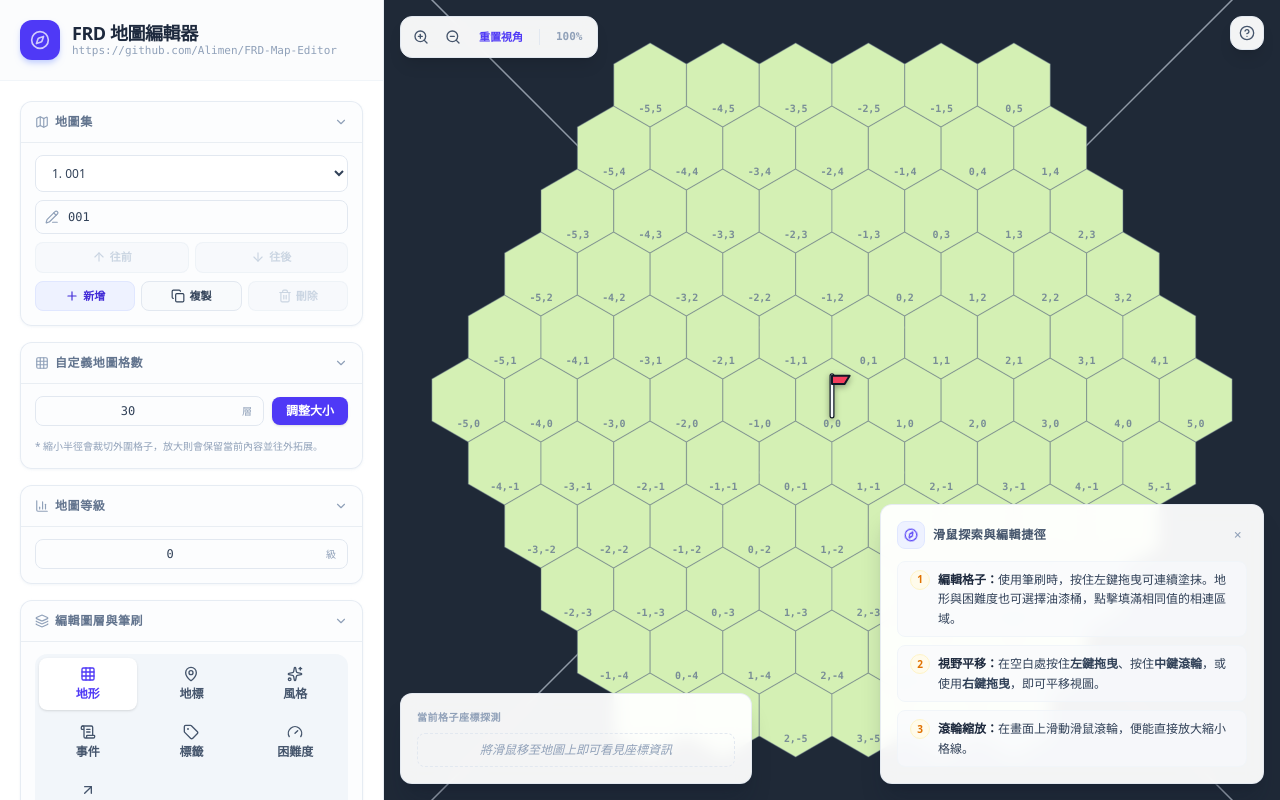
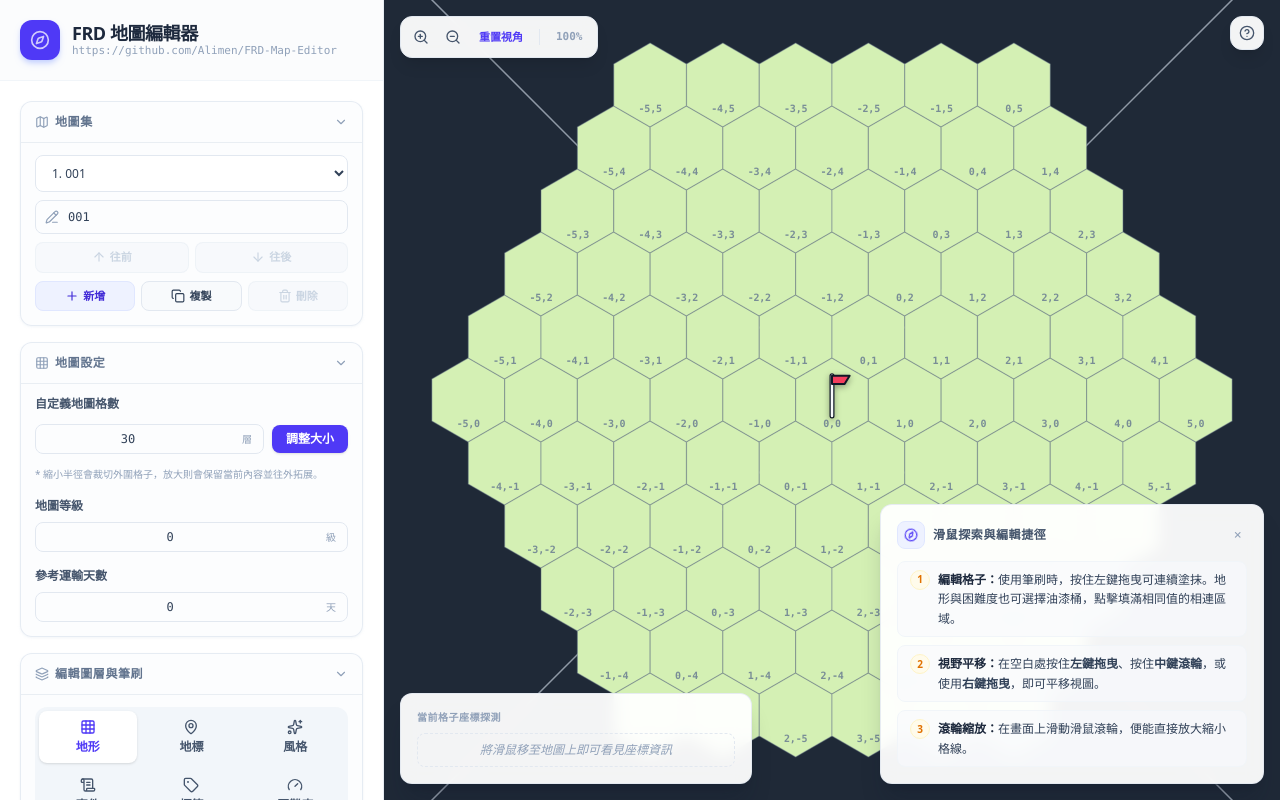
Before and after one commit to Alimen/FRD-Map-Editor, a React (Vite) app: page / in a window 1280 px wide. Built offline with nearby package versions, Linux system fonts and the light colour scheme.

Commit message:
Add reference travel days setting for each map.

```diff
--- a/src/App.tsx
+++ b/src/App.tsx
@@ -102,6 +102,7 @@ const DEFAULT_CAMP_TAG = "";
 interface AtlasMap {
   id: string;
   level: number;
+  refTravelDays: number;
   radius: number;
   cells: Record<string, HexCell>;
   travelEvents: TravelEventMap;
@@ -220,6 +221,7 @@ export default function App() {
     {
       id: DEFAULT_MAP_ID,
       level: 0,
+      refTravelDays: 0,
       radius: DEFAULT_MAP_RADIUS,
       cells: createNewMapCells(),
       travelEvents: {},
@@ -502,6 +504,7 @@ export default function App() {
     const nextMap: AtlasMap = {
       id: getNextMapId(nextMaps),
       level: 0,
+      refTravelDays: 0,
       radius: DEFAULT_MAP_RADIUS,
       cells: createNewMapCells(),
       travelEvents: {},
@@ -531,6 +534,7 @@ export default function App() {
     const duplicatedMap: AtlasMap = {
       id: getNextMapId(nextMaps),
       level: sourceMap.level,
+      refTravelDays: sourceMap.refTravelDays,
       radius: sourceMap.radius,
       cells: JSON.parse(JSON.stringify(sourceMap.cells)),
       travelEvents: JSON.parse(JSON.stringify(sourceMap.travelEvents)),
@@ -584,6 +588,17 @@ export default function App() {
     setMaps((prevMaps) => prevMaps.map((map, index) => index === selectedMapIndex ? {
       ...map,
       id: sanitizedId || map.id,
+    } : map));
+  };
+
+  const handleChangeRefTravelDays = (refTravelDays: number) => {
+    if (!Number.isFinite(refTravelDays) || refTravelDays < 0) {
+      return;
+    }
+
+    setMaps((prevMaps) => prevMaps.map((map, index) => index === selectedMapIndex ? {
+      ...map,
+      refTravelDays,
     } : map));
   };
 
@@ -979,6 +994,7 @@ export default function App() {
     return {
       id: map.id,
       level: map.level,
+      refTravelDays: map.refTravelDays,
       world: {
         radius: map.radius,
         tiles: exportCells.map((c) => ({
@@ -1100,6 +1116,9 @@ export default function App() {
     return {
       id: typeof data.id === "string" && data.id.trim() ? data.id.trim() : fallbackId,
       level: Number.isSafeInteger(data.level) && data.level >= 0 ? data.level : 0,
+      refTravelDays: typeof data.refTravelDays === "number" && Number.isFinite(data.refTravelDays) && data.refTravelDays >= 0
+        ? data.refTravelDays
+        : 0,
       radius: nextRadius,
       cells: nextCells,
       travelEvents: nextTravelEvents,
@@ -1243,6 +1262,8 @@ export default function App() {
         onMoveMap={handleMoveMap}
         mapLevel={maps[selectedMapIndex].level}
         onChangeMapLevel={handleChangeMapLevel}
+        refTravelDays={maps[selectedMapIndex].refTravelDays}
+        onChangeRefTravelDays={handleChangeRefTravelDays}
         exportJSON={handleExportJSON}
         importJSON={handleImportJSON}
         terrainCounts={terrainCounts}
--- a/src/components/Sidebar.tsx
+++ b/src/components/Sidebar.tsx
@@ -96,6 +96,8 @@ interface SidebarProps {
   onMoveMap: (direction: -1 | 1) => void;
   mapLevel: number;
   onChangeMapLevel: (level: number) => void;
+  refTravelDays: number;
+  onChangeRefTravelDays: (days: number) => void;
 
   // JSON Operations
   exportJSON: () => void;
@@ -104,7 +106,7 @@ interface SidebarProps {
   getCurrentJSON: () => string;
 }
 
-type SidebarGroupId = "mapAtlas" | "mapLevel" | "brush" | "history" | "stats" | "grid" | "json";
+type SidebarGroupId = "mapAtlas" | "mapSettings" | "brush" | "history" | "stats" | "json";
 
 const sortTravelEventBrushes = (eventIds: string[]) => {
   return [...eventIds].sort((a, b) => a.localeCompare(b));
@@ -196,6 +198,8 @@ export const Sidebar: React.FC<SidebarProps> = ({
   onMoveMap,
   mapLevel,
   onChangeMapLevel,
+  refTravelDays,
+  onChangeRefTravelDays,
   exportJSON,
   importJSON,
   terrainCounts,
@@ -207,6 +211,7 @@ export const Sidebar: React.FC<SidebarProps> = ({
   const [inputRadiusInput, setInputRadiusInput] = useState<string>(String(radius));
   const [mapNameInput, setMapNameInput] = useState<string>(maps[selectedMapIndex]?.id ?? "");
   const [mapLevelInput, setMapLevelInput] = useState<string>(String(mapLevel));
+  const [refTravelDaysInput, setRefTravelDaysInput] = useState<string>(String(refTravelDays));
   const [newTravelEventInput, setNewTravelEventInput] = useState<string>("");
   const [travelEventBrushes, setTravelEventBrushes] = useState<string[]>([]);
   const [newCampTagInput, setNewCampTagInput] = useState<string>("");
@@ -214,11 +219,10 @@ export const Sidebar: React.FC<SidebarProps> = ({
   const [copied, setCopied] = useState(false);
   const [expandedGroups, setExpandedGroups] = useState<Record<SidebarGroupId, boolean>>({
     mapAtlas: true,
-    mapLevel: true,
+    mapSettings: true,
     brush: true,
     history: true,
     stats: true,
-    grid: true,
     json: true,
   });
 
@@ -240,6 +244,10 @@ export const Sidebar: React.FC<SidebarProps> = ({
   useEffect(() => {
     setMapLevelInput(String(mapLevel));
   }, [mapLevel, maps, selectedMapIndex]);
+
+  useEffect(() => {
+    setRefTravelDaysInput(String(refTravelDays));
+  }, [refTravelDays, maps, selectedMapIndex]);
 
   useEffect(() => {
     setTravelEventBrushes(sortTravelEventBrushes(loadedTravelEventBrushes.eventIds));
@@ -497,14 +505,16 @@ export const Sidebar: React.FC<SidebarProps> = ({
           </div>
         </CollapsibleGroup>
 
-        {/* Custom Grid size (支援自定義格數) */}
+        {/* Map Settings */}
         <CollapsibleGroup
-          title="自定義地圖格數"
+          title="地圖設定"
           icon={<Grid className="w-3.5 h-3.5 text-slate-400" />}
-          expanded={expandedGroups.grid}
-          onToggle={() => toggleGroup("grid")}
+          expanded={expandedGroups.mapSettings}
+          onToggle={() => toggleGroup("mapSettings")}
         >
+          <div className="space-y-4">
             <div className="space-y-3">
+              <label htmlFor="grid-radius-input" className="block text-xs font-semibold text-slate-600">自定義地圖格數</label>
               <form onSubmit={handleResizeSubmit} className="flex gap-2 items-center">
                 <div className="relative flex-1">
                   <input
@@ -531,15 +541,8 @@ export const Sidebar: React.FC<SidebarProps> = ({
                 * 縮小半徑會裁切外圍格子，放大則會保留當前內容並往外拓展。
               </div>
             </div>
-        </CollapsibleGroup>
-
-        {/*Map Level*/}
-        <CollapsibleGroup
-          title="地圖等級"
-          icon={<BarChart3 className="w-3.5 h-3.5 text-slate-400" />}
-          expanded={expandedGroups.mapLevel}
-          onToggle={() => toggleGroup("mapLevel")}
-        >
+            <div className="space-y-2">
+              <label htmlFor="map-level-input" className="block text-xs font-semibold text-slate-600">地圖等級</label>
               <div className="relative">
                 <input
                   id="map-level-input"
@@ -565,6 +568,37 @@ export const Sidebar: React.FC<SidebarProps> = ({
                   className="w-full pl-3 pr-10 py-1.5 text-xs rounded-lg border border-slate-200 text-slate-700 font-mono text-center focus:outline-none focus:ring-1 focus:ring-indigo-500"
                 />
                 <span className="absolute right-3 top-1/2 -translate-y-1/2 text-[10px] text-slate-400 font-medium">級</span>
+              </div>
+            </div>
+            <div className="space-y-2">
+              <label htmlFor="ref-travel-days-input" className="block text-xs font-semibold text-slate-600">參考運輸天數</label>
+              <div className="relative">
+                <input
+                  id="ref-travel-days-input"
+                  aria-label="參考運輸天數"
+                  type="number"
+                  min="0"
+                  step="any"
+                  value={refTravelDaysInput}
+                  onChange={(e) => {
+                    const value = e.target.value;
+                    setRefTravelDaysInput(value);
+                    const days = Number(value);
+                    if (value.trim() && Number.isFinite(days) && days >= 0) {
+                      onChangeRefTravelDays(days);
+                    }
+                  }}
+                  onBlur={() => setRefTravelDaysInput(String(refTravelDays))}
+                  onKeyDown={(e) => {
+                    if (e.key === "Enter") {
+                      e.currentTarget.blur();
+                    }
+                  }}
+                  className="w-full pl-3 pr-10 py-1.5 text-xs rounded-lg border border-slate-200 text-slate-700 font-mono text-center focus:outline-none focus:ring-1 focus:ring-indigo-500"
+                />
+                <span className="absolute right-3 top-1/2 -translate-y-1/2 text-[10px] text-slate-400 font-medium">天</span>
+              </div>
+            </div>
           </div>
         </CollapsibleGroup>
 
```
Lines whose indentation alone changed are shown as unchanged.
